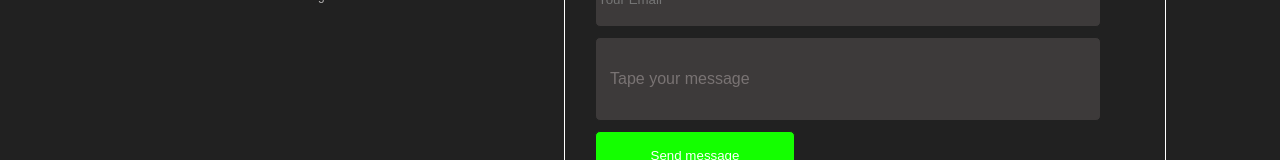
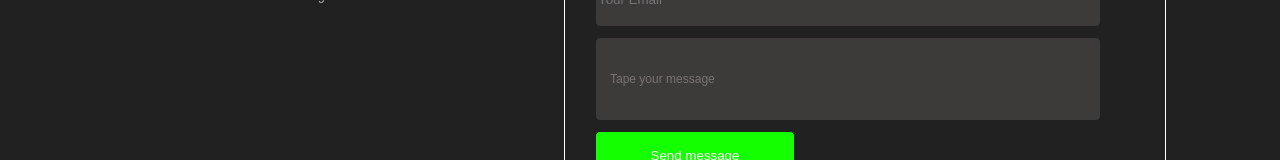
Before and after one commit to tafikaSeth/Portfolio, a React (Create React App) app: page / in a window 1280 px wide. Shown: the part 3759-3919 px from the top of the page. Built offline with nearby package versions, Linux system fonts and the light colour scheme.

Commit message:
"feat: accessibility iput"

```diff
--- a/src/components/Contact/contact.css
+++ b/src/components/Contact/contact.css
@@ -101,13 +101,13 @@
     border-radius: 5px;
     cursor: pointer;
 }
-#username, #email{
+.content-contact-cardTwo-message label{
     color: #fff;
     text-align: left;
     font-size: 12px;
     display: flex;
 }
-#lab{
+.content-contact-cardTwo-message #lab{
     color: #797373;
     font-weight: 400;
     position: absolute;
@@ -206,7 +206,7 @@
     #input-message{
         width: 100%;
     }
-    #username, #email{
+    .content-contact-cardTwo-message label{
         display: none;
     }
     .btnActive{
--- a/src/components/Contact/index.js
+++ b/src/components/Contact/index.js
@@ -82,13 +82,13 @@ const Contact = () => {
                         >
                             <div className="content-contact-cardTwo-message">
                                 <h4>Send me your message</h4>
-                                    <label id="username">Username</label>
+                                    <label htmlFor="username">Username</label>
                                 <input type="text" name="userName" value={formData.userName} onChange={handleChange} placeholder="Name*" aria-label="username"  required/>
-                                    <label id="email">Email</label>
+                                    <label htmlForfor="email">Email</label>
                                 <input type="email" name="userEmail" value={formData.userEmail} onChange={handleChange} placeholder="Your Email*" aria-label="email" required/>
                                 <div style={{position: 'relative'}} className="for-input">
                                     <input ref={inputValue} type="text" name="message" value={formData.message} onChange={handleChange} id="input-message" placeholder=" "/>
-                                    <label id="lab">Tape your message</label>
+                                    <label htmlFor="message" id="lab">Tape your message</label>
                                 </div>
                                 <button className="btnActive" type="submit">Send message</button>
                             </div>
```
